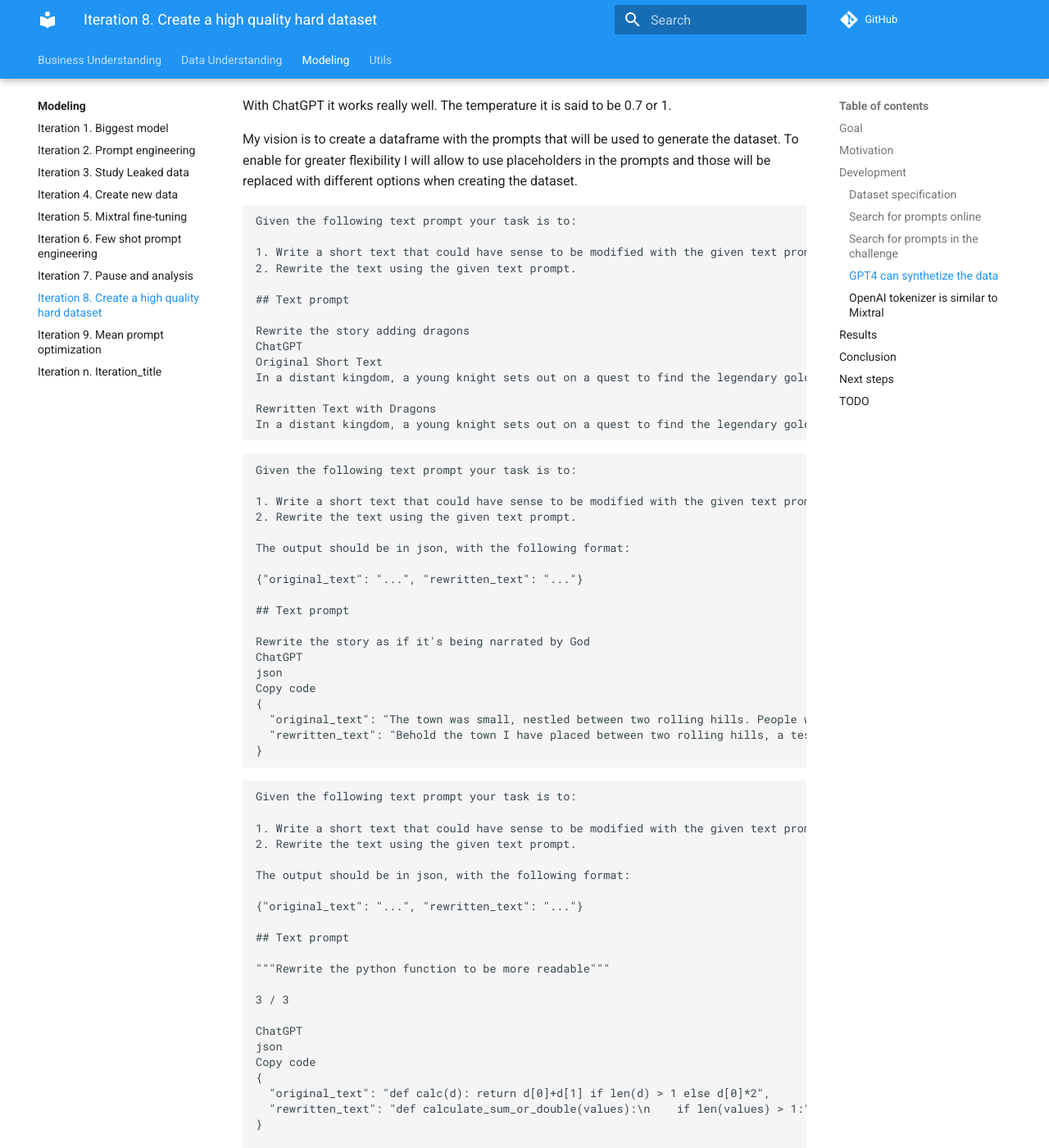
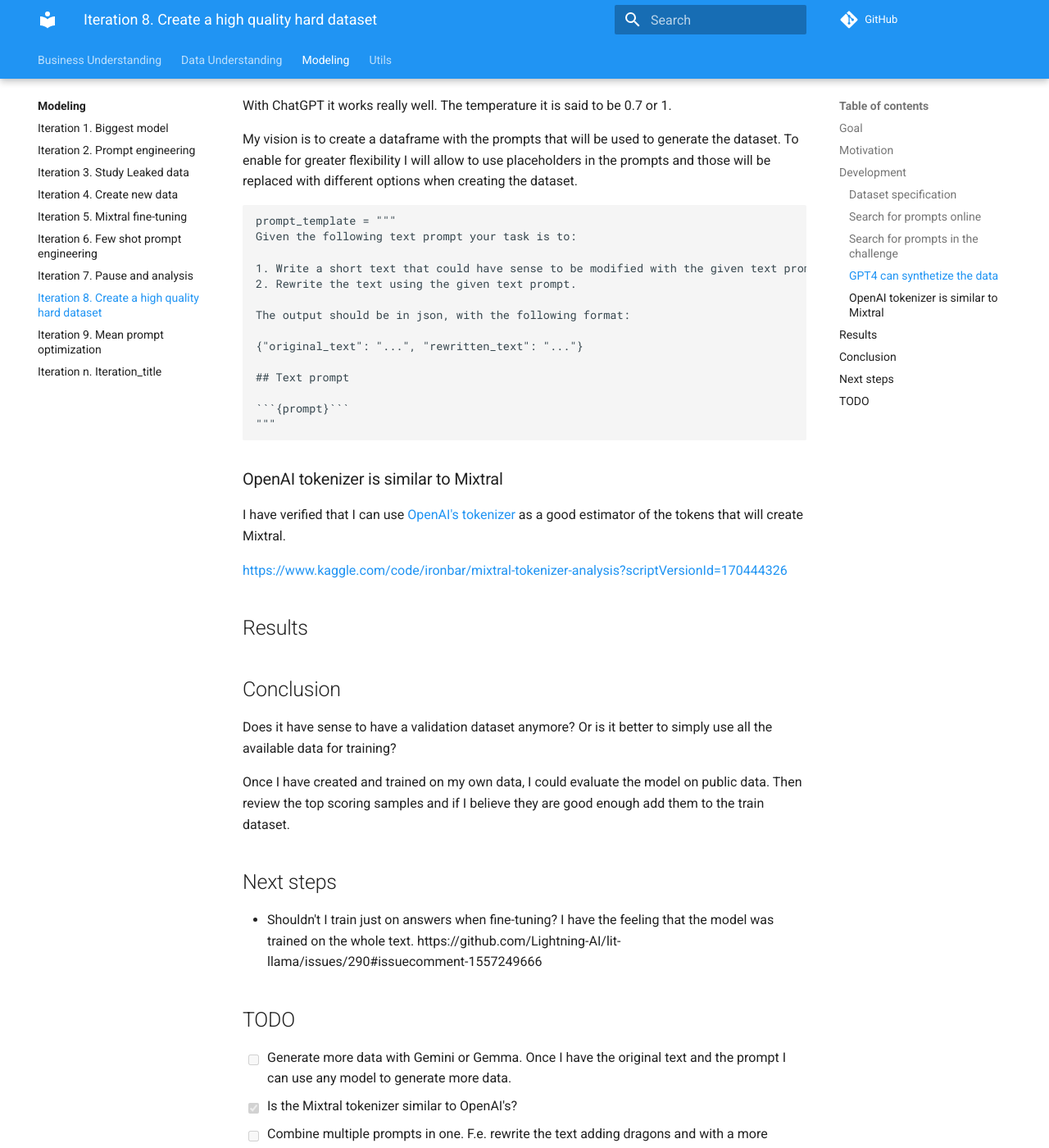
Before and after one commit to ironbar/prompt_recovery, an MkDocs documentation site: the page built from docs/modeling/Iteration_08_create_high_quality_hard_dataset.md, in a window 1280 px wide and 1400 px high, scrolled down 1996 px. Shown: the whole window at 82% size. Built offline with MkDocs 1.6.1 and Material for MkDocs 9.7.7, drawn with Linux system fonts in a browser that asks for light colours; comment, search, counter and statistics services are not loaded; some of the changed text lies outside the part shown.

Commit message:
progress on the creation of dataset

````diff
--- a/docs/modeling/Iteration_08_create_high_quality_hard_dataset.md
+++ b/docs/modeling/Iteration_08_create_high_quality_hard_dataset.md
@@ -75,27 +75,11 @@
 for greater flexibility I will allow to use placeholders in the prompts and those will be replaced
 with different options when creating the dataset.
 
-```
+```python
+prompt_template = """
 Given the following text prompt your task is to:
 
-1. Write a short text that could have sense to be modified with the given text prompt. The number of words should be less than 100.
-2. Rewrite the text using the given text prompt.
-
-## Text prompt
-
-Rewrite the story adding dragons
-ChatGPT
-Original Short Text
-In a distant kingdom, a young knight sets out on a quest to find the legendary golden apple, a treasure believed to bring eternal youth to its possessor. The journey leads through perilous forests, over towering mountains, and across vast deserts. Along the way, the knight faces various challenges, including fierce beasts, treacherous paths, and puzzles left by the guardians of the apple.
-
-Rewritten Text with Dragons
-In a distant kingdom, a young knight sets out on a quest to find the legendary golden apple, a treasure believed to bring eternal youth to its possessor. The journey leads through perilous forests, home to wise but wary dragons, over towering mountains guarded by dragonkind, and across vast deserts where dragons soar under the scorching sun. Along the way, the knight faces various challenges, including fierce dragons, treacherous paths, and riddles posed by the dragon guardians of the apple.
-```
-
-```
-Given the following text prompt your task is to:
-
-1. Write a short text that could have sense to be modified with the given text prompt. The number of words should be less than 100.
+1. Write a short text that could have sense to be modified with the given text prompt. The number of words should be less than 200.
 2. Rewrite the text using the given text prompt.
 
 The output should be in json, with the following format:
@@ -104,44 +88,8 @@
 
 ## Text prompt
 
-Rewrite the story as if it's being narrated by God
-ChatGPT
-json
-Copy code
-{
-  "original_text": "The town was small, nestled between two rolling hills. People went about their daily routines, largely unaware of the outside world. A little girl, curious and bright, wandered off into the woods, drawn by the promise of adventure and the mystery of the unknown.",
-  "rewritten_text": "Behold the town I have placed between two rolling hills, a testament to the simplicity and beauty of creation. My children there live in harmony, their lives a tapestry of daily rituals, untouched by the chaos of the outside world. Among them, a little girl, a spark of curiosity and brilliance I instilled in her, felt the call of the woods. Guided by My hand, she ventured forth, seeking the adventures and mysteries I laid out before her."
-}
-```
-
-```
-Given the following text prompt your task is to:
-
-1. Write a short text that could have sense to be modified with the given text prompt. The number of words should be less than 100.
-2. Rewrite the text using the given text prompt.
-
-The output should be in json, with the following format:
-
-{"original_text": "...", "rewritten_text": "..."}
-
-## Text prompt
-
-"""Rewrite the python function to be more readable"""
-
-3 / 3
-
-ChatGPT
-json
-Copy code
-{
-  "original_text": "def calc(d): return d[0]+d[1] if len(d) > 1 else d[0]*2",
-  "rewritten_text": "def calculate_sum_or_double(values):\n    if len(values) > 1:\n        return values[0] + values[1]\n    else:\n        return values[0] * 2"
-}
-
-
-
-
-
+```{prompt}```
+"""
 ```
 
 ### OpenAI tokenizer is similar to Mixtral
````
Also changed, not shown: other parts of docs/modeling/Iteration_08_create_high_quality_hard_dataset.md (+1 -0 lines), 1 other file.
